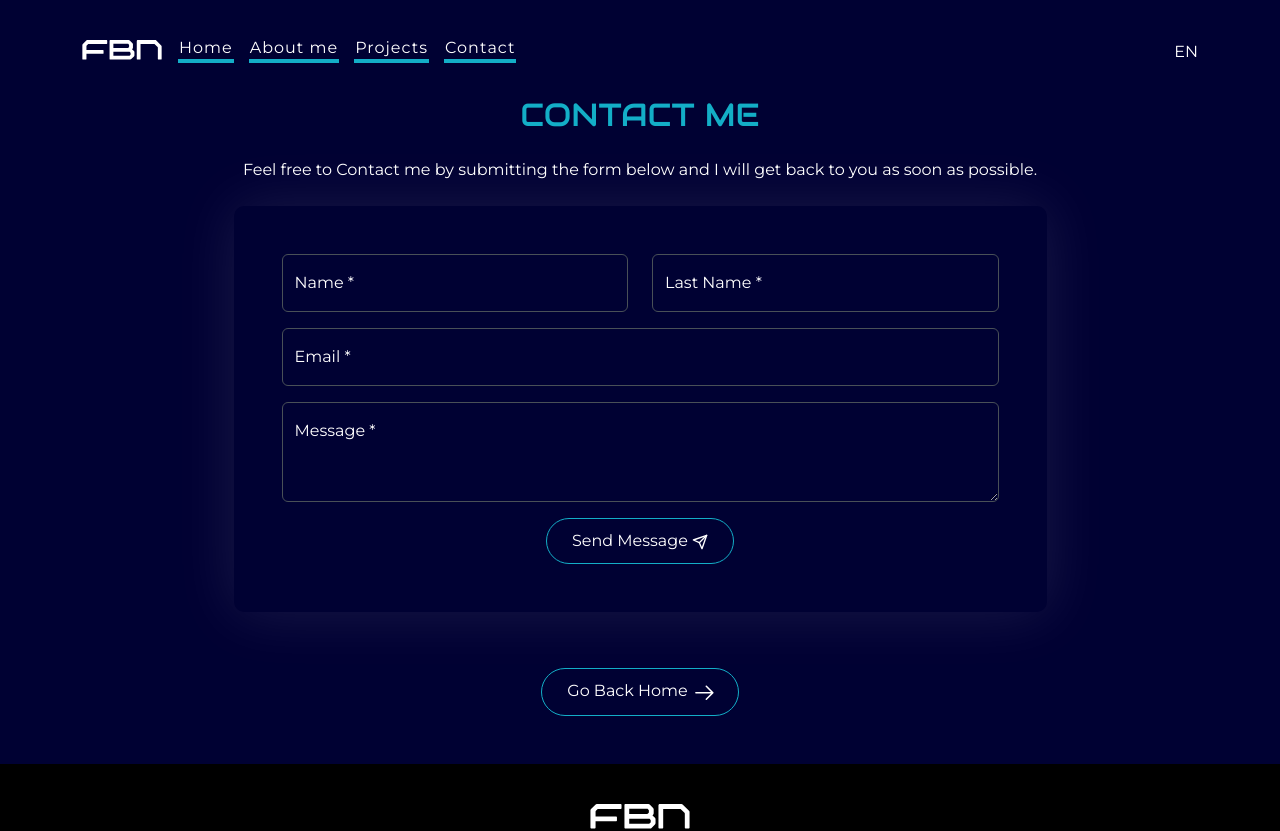
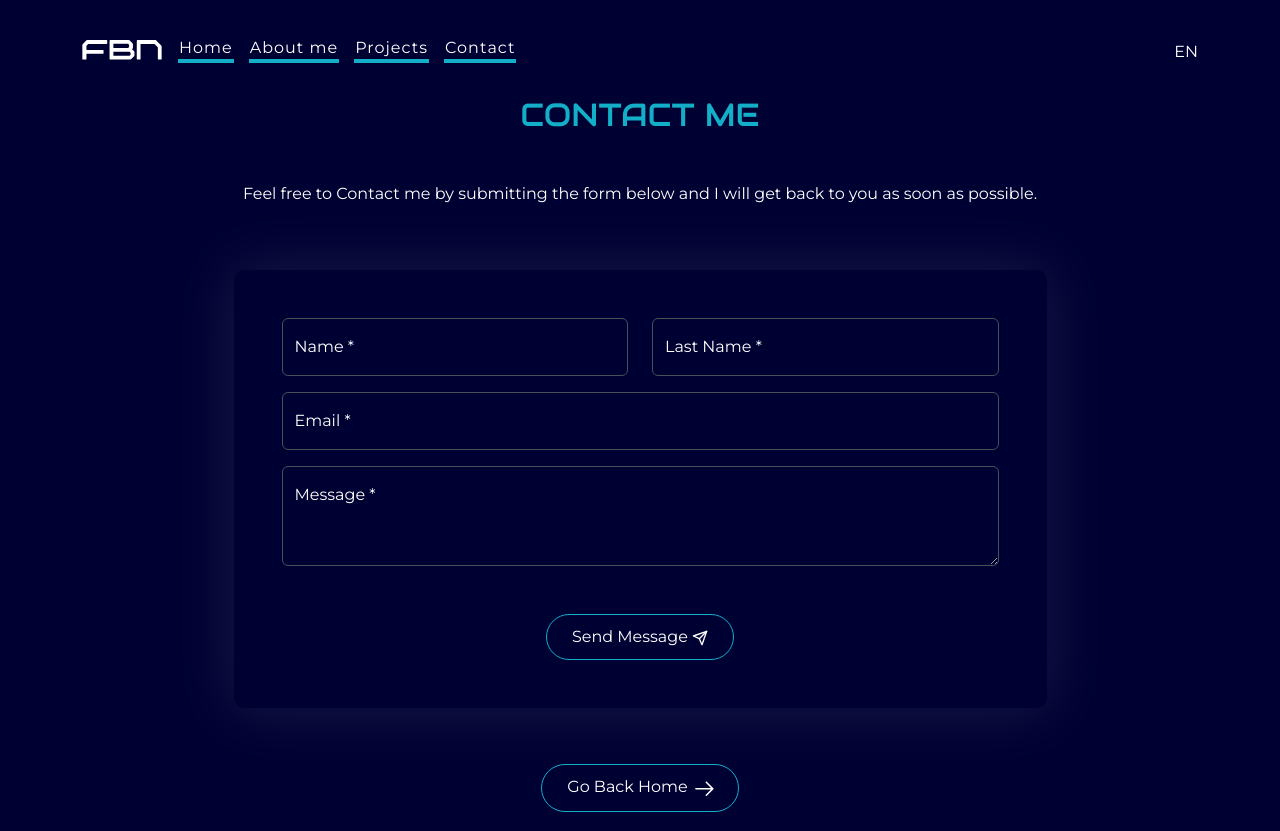
Before and after one commit to FlorenciaNieva/Portfolio-2, a React (Vite) app: page /contact in a window 1280 px wide. Shown: the top 831 px of the page. Built offline with nearby package versions, Linux system fonts and the light colour scheme; no server answers.

Commit message:
Modifico los margenes de los componentes

```diff
--- a/src/components/Contact/Contact.jsx
+++ b/src/components/Contact/Contact.jsx
@@ -11,10 +11,10 @@ export default function Contact({ menuOpen }) {
     <Container fluid className="container-contact pb-5">
       <Container className="d-flex flex-column pt-5 text-center">
         <Container className={`${menuOpen ? "menu-open" : "menu-close"}`}>
-          <h2 className="letter-color mt-5 mb-3">
+          <h2 className="letter-color my-5">
             {isEnglish ? ('CONTACT ME') : ('CONTACTAME')}
           </h2>
-          <p className="my-4">
+          <p>
             {isEnglish
             ? ('Feel free to Contact me by submitting the form below and I will get back to you as soon as possible.')
             : ('No dudes en ponerte en contacto conmigo enviando el siguiente formulario y me comunicaré con usted lo antes posible.')}
@@ -22,7 +22,7 @@ export default function Contact({ menuOpen }) {
           <Row className="justify-content-center">
             <Col lg="9">
               <FormContact />
-              <div className="mt-5">
+              <div className="my-5">
                 <ArrowButton route="/" content={isEnglish ? ('Go Back Home') : ('Volver a Inicio')} />
               </div>
             </Col>
--- a/src/components/FormContact/FormContact.jsx
+++ b/src/components/FormContact/FormContact.jsx
@@ -19,7 +19,7 @@ export default function FormContact() {
   }
 
   return (
-    <form className="d-flex flex-column p-5" onSubmit={handleSubmit}>
+    <form className="d-flex flex-column p-5 mt-5" onSubmit={handleSubmit}>
       <Row>
         <Col sm>
           <FloatingLabel
@@ -91,7 +91,7 @@ export default function FormContact() {
         <Button
           type="submit"
           disabled={state.submitting}
-          className="button-simple mt-3"
+          className="button-simple mt-5"
         >
           {isEnglish ? ('Send Message') : ('Enviar Mensaje')}
           {" "}
```
